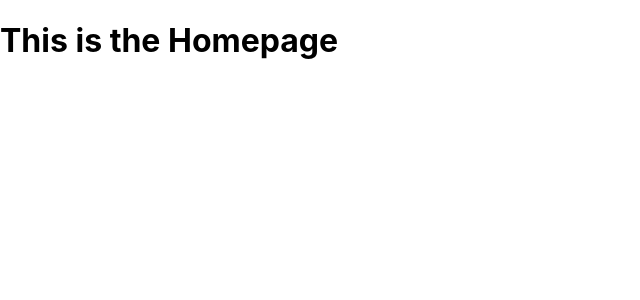
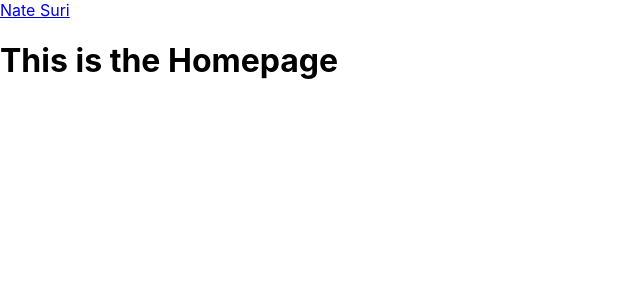
Before and after one commit to Natesuri/natesuri-portfolio, a React (Create React App) app: page /#/ in a window 1280 px wide. Shown: the top 300 px of the page, without its empty margins (0-640 px from the left). Built offline with nearby package versions, Linux system fonts and the light colour scheme.

Commit message:
Adds Basic Header Component and Route

```diff
--- a/src/App.js
+++ b/src/App.js
@@ -1,5 +1,6 @@
 import React, { Component } from 'react';
 import { Route, Link, Redirect } from 'react-router-dom'
+import Header from './header/Header.js'
 import Home from './pages/components/Home.js'
 import './App.css';
 
@@ -7,6 +8,7 @@ class App extends Component {
   render() {
     return (
       <React.Fragment>
+        <Header path='/' />
         <Route exact path='/' render={() => <Home/>} />
       </React.Fragment>
     );
--- a/src/header/Header.js
+++ b/src/header/Header.js
@@ -0,0 +1,14 @@
+import React from 'react'
+import { Link } from 'react-router-dom'
+
+import './Header.scss'
+
+const Header = () => (
+  <header>
+    <nav>
+      <Link to ='/'>Nate Suri</Link>
+    </nav>
+  </header>
+)
+
+export default Header
```
